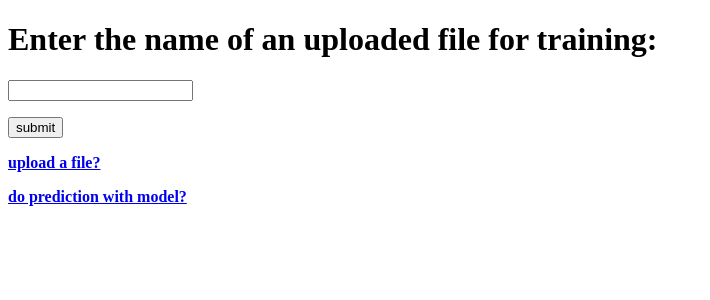
After one commit to h57jiang/bosch-line-detection, a Flask app: page /train in a window 1280 px wide. The commit adds this page. Shown: the top 300 px of the page, without its empty margins (0-710 px from the left). Run offline with Flask 2, Linux system fonts and the light colour scheme.

Commit message:
BLD3: endpoint training and prediction

```diff
--- a/bosch_line_detection/__init__.py
+++ b/bosch_line_detection/__init__.py
@@ -41,6 +41,5 @@ def create_app(test_config=None):
     # apply the blueprints to the app
     from . import server
     app.register_blueprint(server.bp)
-    app.add_url_rule('/', endpoint='index')
 
     return app
--- a/bosch_line_detection/db.py
+++ b/bosch_line_detection/db.py
@@ -69,8 +69,19 @@ def insert_new_file(file_name):
     """insert information of a new file to db"""
     db = get_db()
     db.execute(
-        'INSERT INTO files (name, updated_on)'
+        'INSERT INTO files (name, uploaded_on)'
         ' VALUES (?, ?)',
         (file_name, datetime.datetime.now())
     )
     db.commit()
+
+
+def update_file(file_name, file_type):
+    """update db to indicate if a file is used by training or prediction"""
+    db = get_db()
+    db.execute(
+        'UPDATE files SET type = ?, is_used = true'
+        ' WHERE name = ?',
+        (file_type, file_name)
+    )
+    db.commit()
--- a/bosch_line_detection/schema.sql
+++ b/bosch_line_detection/schema.sql
@@ -7,5 +7,5 @@ CREATE TABLE files(
   name TEXT PRIMARY KEY,  -- name needs to be unique
   type TEXT,              -- type can be "train" or "predict"
   is_used INTEGER,        -- boolean typ, 0 for true, 1 for false
-  updated_on TEXT         -- datetime type, ISO8601 strings ("YYYY-MM-DD HH:MM:SS.SSS")
+  uploaded_on TEXT         -- datetime type, ISO8601 strings ("YYYY-MM-DD HH:MM:SS.SSS")
 );
--- a/bosch_line_detection/server.py
+++ b/bosch_line_detection/server.py
@@ -4,13 +4,13 @@ from flask import (
 from werkzeug.utils import secure_filename
 from flask import current_app as app
 import os
-from bosch_line_detection import db
+from bosch_line_detection import db, model
 
 bp = Blueprint("server", __name__)
 allowed_extensions = {'csv'}  # todo: make this parameter configurable
 
 
-@bp.route("/")
+@bp.route('/')
 def index():
     return render_template('server/index.html')
 
@@ -30,7 +30,7 @@ def upload():
             return redirect(request.url)
         if file and allowed_file(file.filename):
             if db.file_already_uploaded(file.filename):
-                flash(file.filename + ' has been uploaded before, ' +
+                flash('%s has been uploaded before, ' % file.filename +
                       'please change the file name if it contains new data')
                 return redirect(request.url)
             else:
@@ -49,3 +49,40 @@ def upload():
 def allowed_file(filename):
     return '.' in filename and \
            filename.rsplit('.', 1)[1].lower() in allowed_extensions
+
+
+@bp.route('/train/<file>')
+def train_file(file):
+    return _process_file(file, 'train')
+
+
+@bp.route('/train', methods=['GET', 'POST'])
+def train():
+    if request.method == 'POST':
+        file = request.form['training_file']
+        flash(_process_file(file, 'train'))
+        return redirect(request.url)
+    return render_template('server/train.html')
+
+
+def _process_file(file, train_or_predict):
+    if not db.file_already_uploaded(file):
+        return 'Cannot find the file %s, please upload first' % file
+    elif train_or_predict == 'train':
+        return model.train(file)
+    else:
+        return model.predict(file)
+
+
+@bp.route('/predict/<file>')
+def predict_file(file):
+    return _process_file(file, 'predict')
+
+
+@bp.route('/predict', methods=['GET', 'POST'])
+def predict():
+    if request.method == 'POST':
+        file = request.form['prediction_file']
+        flash(_process_file(file, 'predict'))
+        return redirect(request.url)
+    return render_template('server/predict.html')
--- a/bosch_line_detection/templates/server/index.html
+++ b/bosch_line_detection/templates/server/index.html
@@ -7,5 +7,9 @@
         <h1>Welcome to Bosch line failure detection</h1>
         <p>Do you want to <a href = "{{ url_for('server.upload') }}">
             <b>upload a file?</b></a></p>
+        <p>Do you want to <a href = "{{ url_for('server.train') }}">
+                <b>train a model?</b></a></p>
+        <p>Do you want to <a href = "{{ url_for('server.predict') }}">
+                <b>predict using the model?</b></a></p>
     </body>
 </html>
--- /dev/null
+++ b/bosch_line_detection/templates/server/train.html
@@ -0,0 +1,28 @@
+<!DOCTYPE html>
+<html lang="en">
+<head>
+    <meta charset="UTF-8">
+    <title>Training page</title>
+</head>
+<body>
+      <form method = "post">
+         <h1>Enter the name of an uploaded file for training:</h1>
+          {% with messages = get_flashed_messages() %}
+                {% if messages %}
+                    <ul>
+                        {% for message in messages %}
+                        <li>{{ message }}</li>
+                        {% endfor %}
+                    </ul>
+                {% endif %}
+            {% endwith %}
+        <h1></h1>
+         <p><input type = "text" name = "training_file" /></p>
+         <p><input type = "submit" value = "submit" /></p>
+         <p><a href = "{{ url_for('server.upload') }}">
+            <b>upload a file?</b></a></p>
+         <p><a href = "{{ url_for('server.predict') }}">
+            <b>do prediction with model?</b></a></p>
+      </form>
+</body>
+</html>
--- a/bosch_line_detection/templates/server/upload.html
+++ b/bosch_line_detection/templates/server/upload.html
@@ -18,5 +18,9 @@
             <input type = "file" name = "file" />
             <input type = "submit" value="Upload"/>
         </form>
+        <p><a href = "{{ url_for('server.train') }}">
+            <b>Do the training now?</b></a></p>
+        <p><a href = "{{ url_for('server.predict') }}">
+            <b>Do the prediction now?</b></a></p>
     </body>
 </html>
--- a/requirements.txt
+++ b/requirements.txt
@@ -1 +1,2 @@
 Flask==1.0.2
+pandas==0.24.1
--- /dev/null
+++ b/run.py
@@ -0,0 +1,5 @@
+#!/usr/bin/env python3
+
+from bosch_line_detection import create_app
+
+create_app().run(debug=True)
--- a/setup.py
+++ b/setup.py
@@ -9,7 +9,7 @@ setup(
     name='bosch-line-detection',
     version='1.0.0',
     description='web application for bosch line detection',
-    author='Wisdom Hai Jiang',
+    author='Hai (Wisdom) Jiang',
     author_email='h57jiang@uwaterloo.ca',
     packages=find_packages(),
     include_package_data=True,
```
Also changed, not shown: bosch_line_detection/model.py (added, +27 -0 lines), bosch_line_detection/templates/server/predict.html (added, +29 -0 lines), main.py (deleted, +0 -8 lines), 1 other file.
